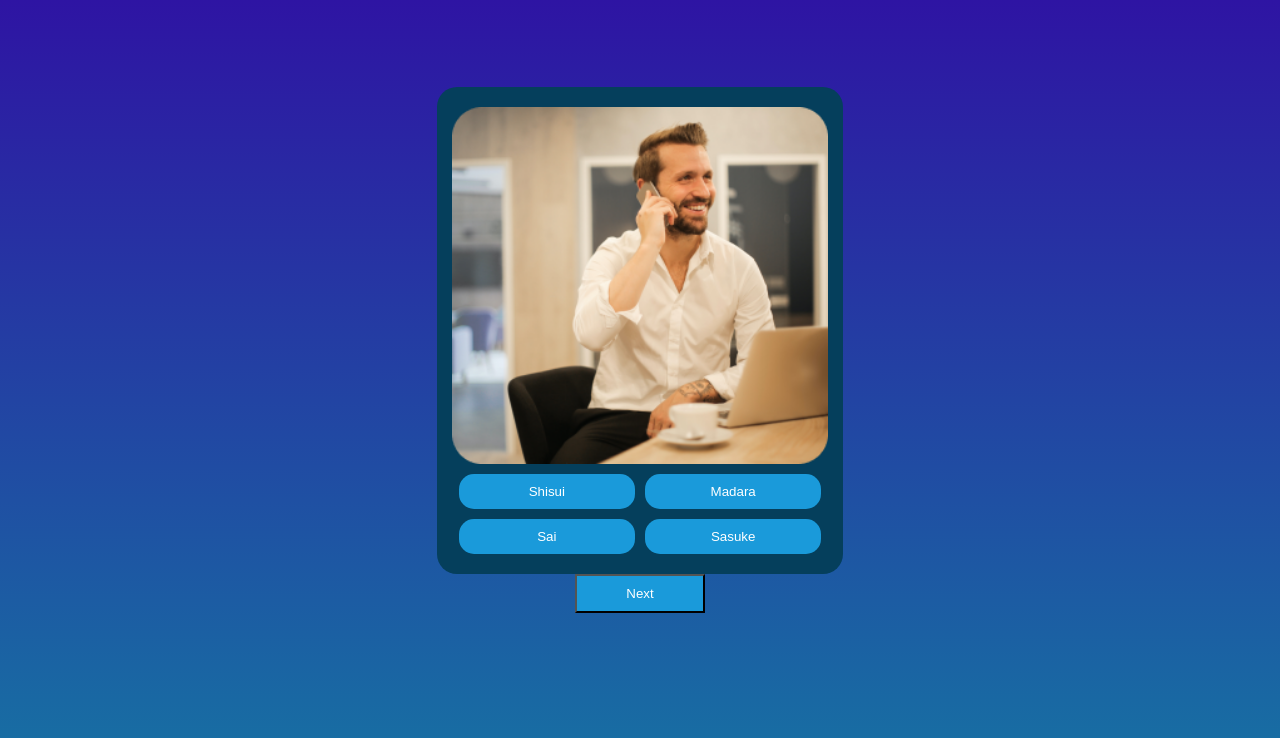
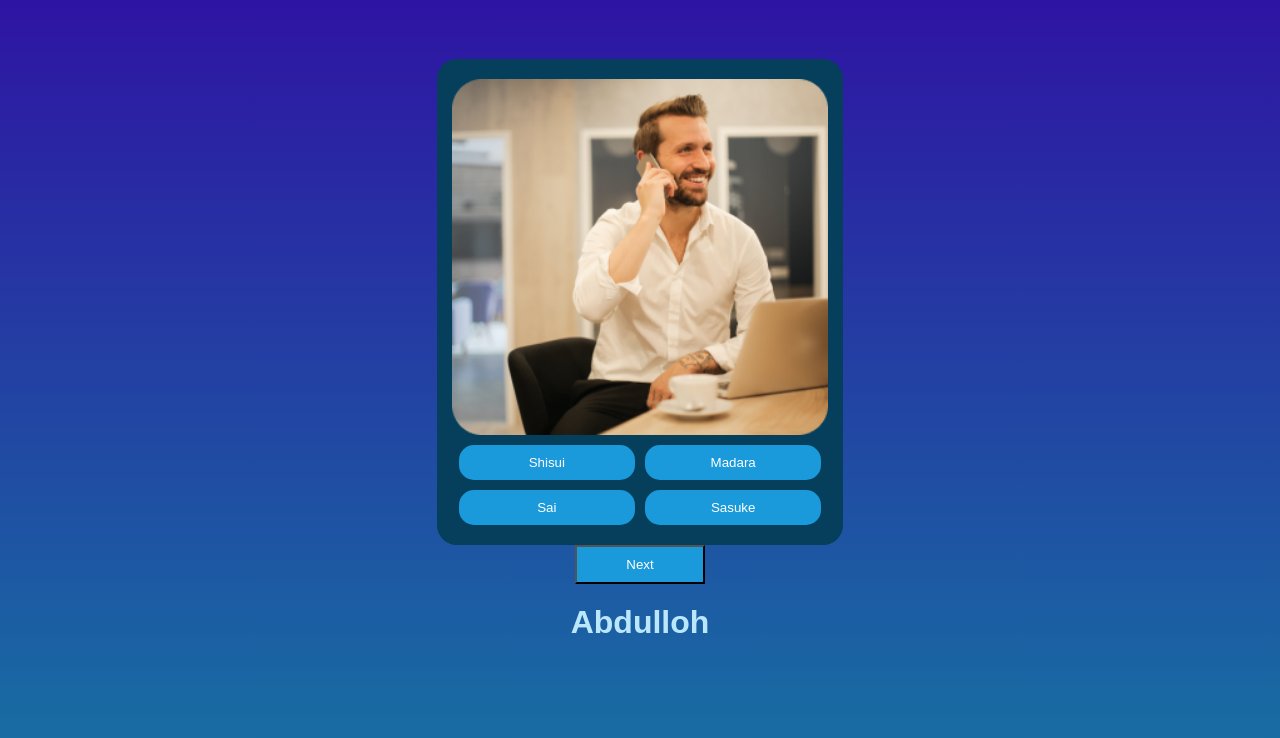
Before and after one commit to Abdulloh-Mamanazirov/github-merge, a plain HTML site: page index.html in a window 1280 px wide. Drawn offline with Linux system fonts and the light colour scheme.

Commit message:
abdulloh

```diff
--- a/index.html
+++ b/index.html
@@ -21,5 +21,6 @@
     <div class="action">
         <button id="next" class="btn">Next</button>
     </div>
+    <h1>Abdulloh</h1>
 </body>
 </html>
```
